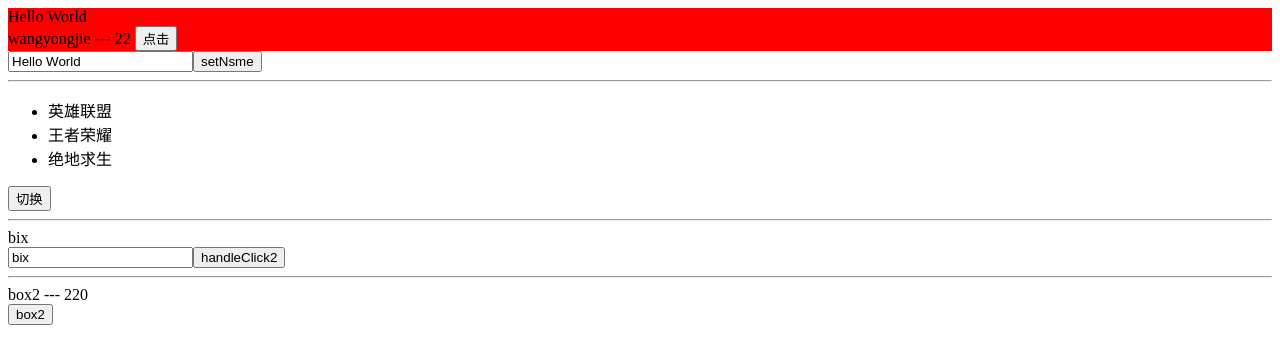
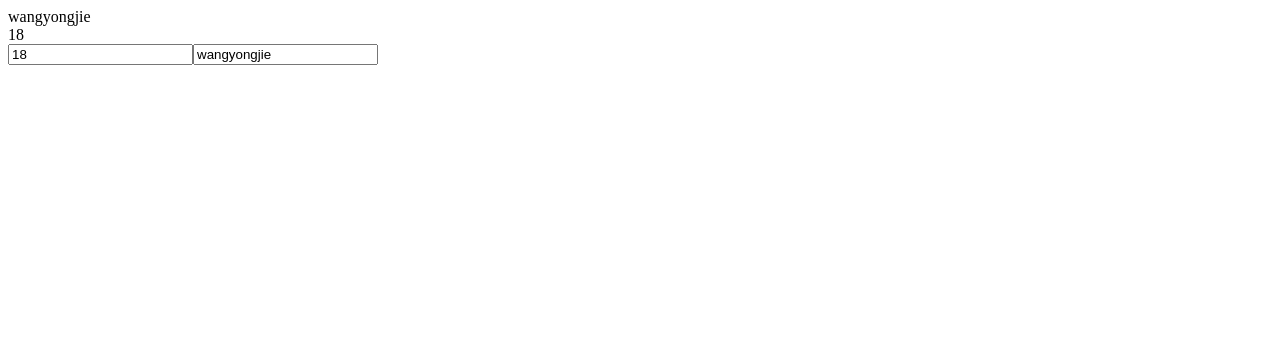
Before and after one commit to xiaodongxier/vue3_vite_ts_202401, a Vue app: page / in a window 1280 px wide. Shown: the top 364 px of the page. Built offline with nearby package versions, Linux system fonts and the light colour scheme.

Commit message:
note-sync syncing

```diff
--- a/src/App.vue
+++ b/src/App.vue
@@ -5,105 +5,21 @@
  * @Note:
 -->
 <template>
-  <div class="wrap">
-    <div>{{ name }}</div>
-    <div>{{ card.name }} --- {{ card.age }} <button @click="addClick">点击</button></div>
-  </div>
-  <input type="text" v-model="name" />
-  <button @click="setNsme">setNsme</button>
-  <hr>
-  <ul>
-    <li v-for="item in games" :key="item.name">{{ item.name }}</li>
-  </ul>
-  <button @click="handleGames">切换</button>
-  <hr>
-  <div>{{ box1[0].name }}</div>
-  <input type="text" v-model="box1[0].name" />
-  <button @click="handleClick2">handleClick2</button>
-  <hr>
-  <div>{{ box2.name }} --- {{ box2.age }}</div>
-  <button @click="box22">box2</button>
+  <div>{{ name }}</div>
+  <div>{{ age }}</div>
+
+  <input type="text" v-model="age">
+  <input type="text" v-model="name">
 </template>
 
 
 <script setup lang="ts">
-import { reactive, ref } from 'vue';
-
-
-let box2 = reactive({
-  name: "box2",
-  age: 220
+import { reactive, ref, toRef, toRefs } from 'vue';
+let box = reactive({
+  name: 'wangyongjie',
+  age: 18
 })
 
-function box22() {
-  box2 = Object.assign(box2, { name: "box2" + Math.random(), age: 220 })
-  // box2 = { name: "box2" + Math.random(), age: 220 }
-}
-
-
-let box1 = ref([
-  {
-    name: "bix",
-    age: 22
-  },
-  {
-    name: "aa",
-    age: 33
-  }
-])
-
-function handleClick2() {
-  box1[0].name = "bix" + Math.random()
-  console.log(box1)
-}
-
-
-let games = reactive([
-  {
-    name: "英雄联盟",
-    age: 22
-  },
-  {
-    name: "王者荣耀",
-    age: 22
-  },
-  {
-    name: "绝地求生",
-    age: 22
-  },
-])
-
-function handleGames() {
-  games[0].name = "英雄联盟" + Math.random()
-  console.log(games)
-}
-
-
-
-
-
-let card = reactive({
-  name: "wangyongjie",
-  age: 22
-})
-function addClick() {
-  card.age++
-}
-
-
-
-
-
-
-let name = ref("Hello World");
-function setNsme() {
-  name.value = "Hello Vue3";
-  console.log(name);
-}
+let { name, age } = toRefs(box);
+let newName = toRef(box, 'name')
 </script>
-
-<style>
-.wrap {
-  background: red;
-}
-</style>
```
